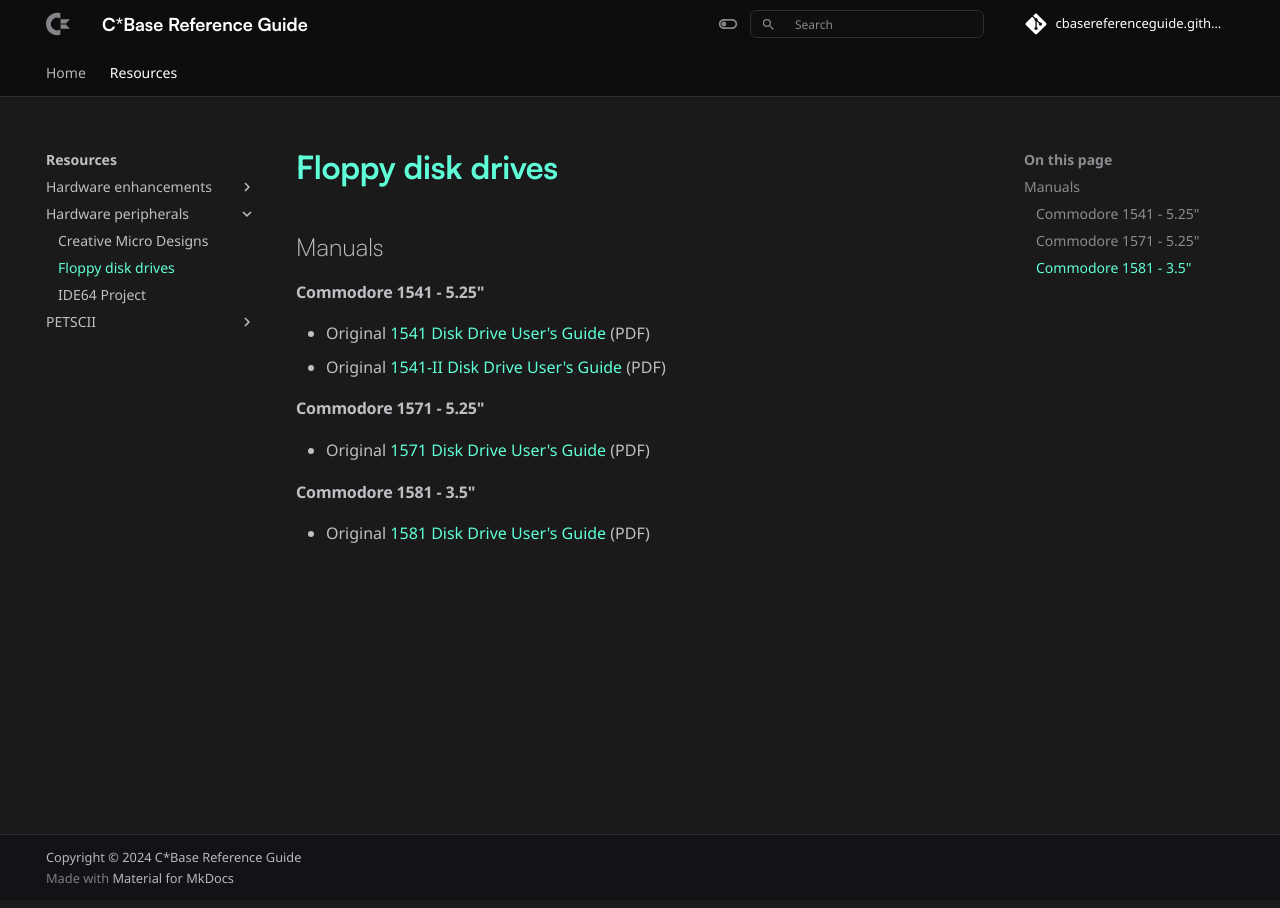
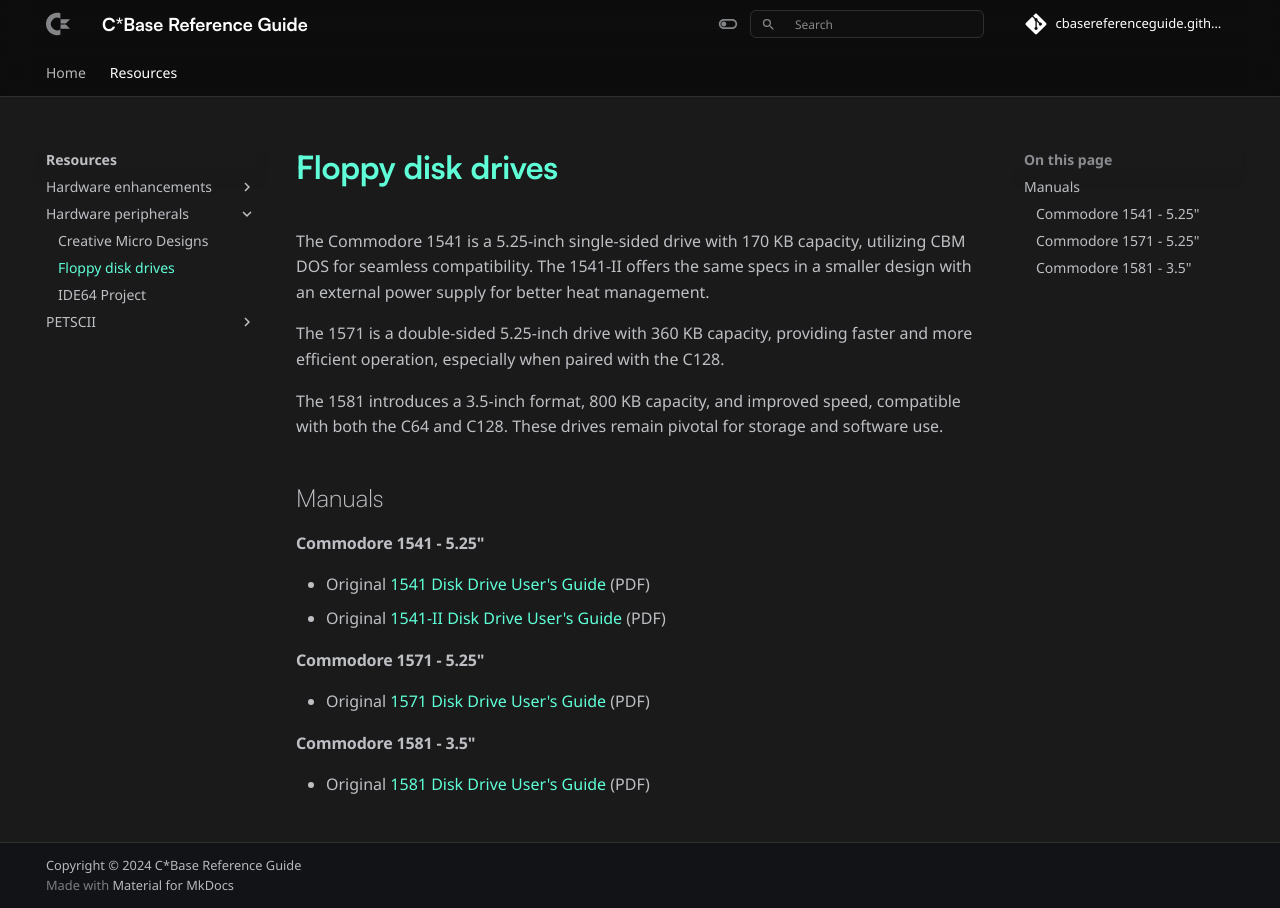
Before and after one commit to cbasereferenceguide/cbasereferenceguide.github.io, an MkDocs documentation site: the page built from docs/resources/hardware-peripherals/floppy-disk-drives.md, in a window 1280 px wide. Built offline with MkDocs 1.6.1 and Material for MkDocs 9.7.7, drawn with Linux system fonts in a browser that asks for light colours; nearby versions of some CDN libraries; comment, search, counter and statistics services are not loaded.

Commit message:
Update intro text about floppy disk drives

```diff
--- a/docs/resources/hardware-peripherals/floppy-disk-drives.md
+++ b/docs/resources/hardware-peripherals/floppy-disk-drives.md
@@ -1,4 +1,10 @@
 # Floppy disk drives
+
+The Commodore 1541 is a 5.25-inch single-sided drive with 170 KB capacity, utilizing CBM DOS for seamless compatibility. The 1541-II offers the same specs in a smaller design with an external power supply for better heat management.
+
+The 1571 is a double-sided 5.25-inch drive with 360 KB capacity, providing faster and more efficient operation, especially when paired with the C128.
+
+The 1581 introduces a 3.5-inch format, 800 KB capacity, and improved speed, compatible with both the C64 and C128. These drives remain pivotal for storage and software use.
 
 ## Manuals
 
```
